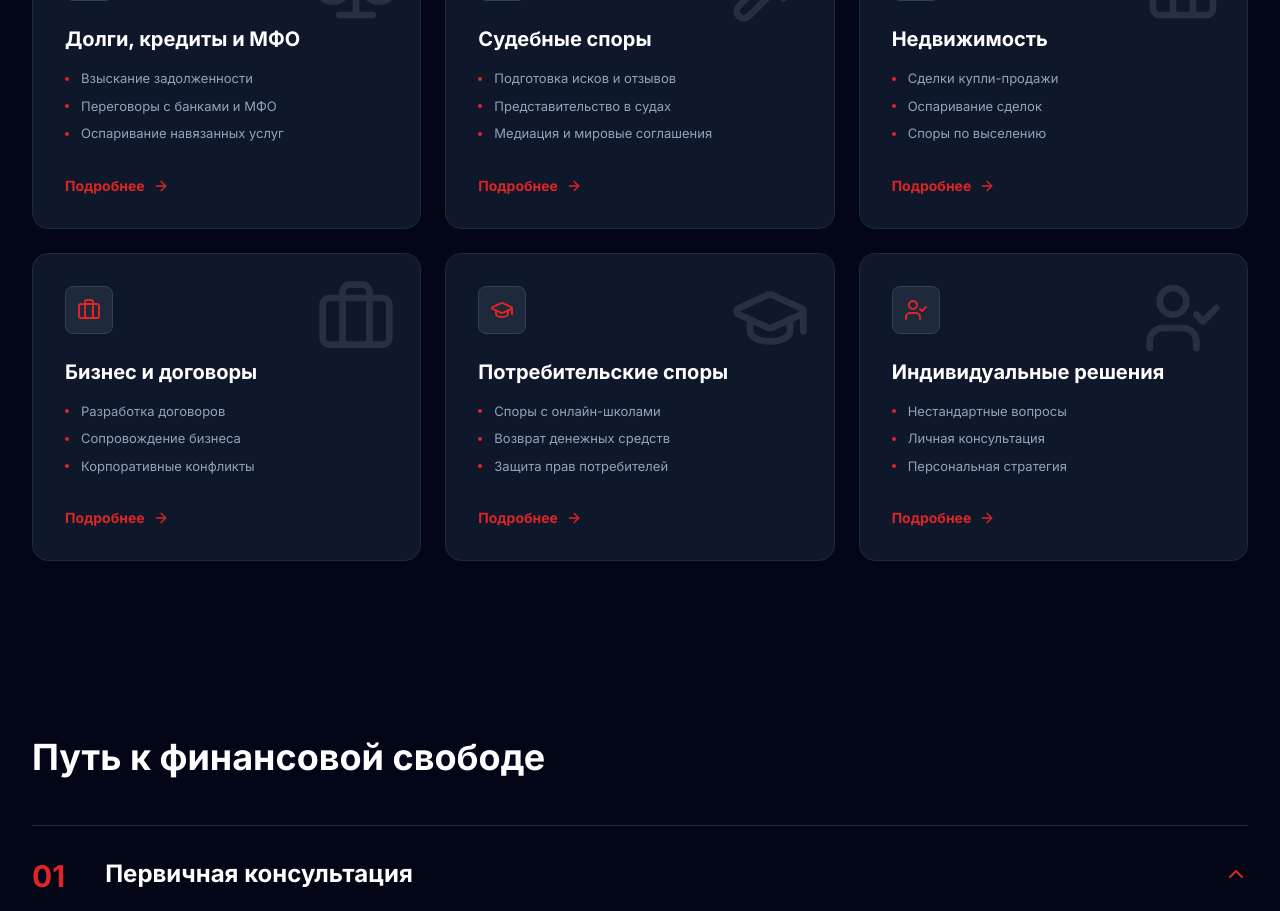
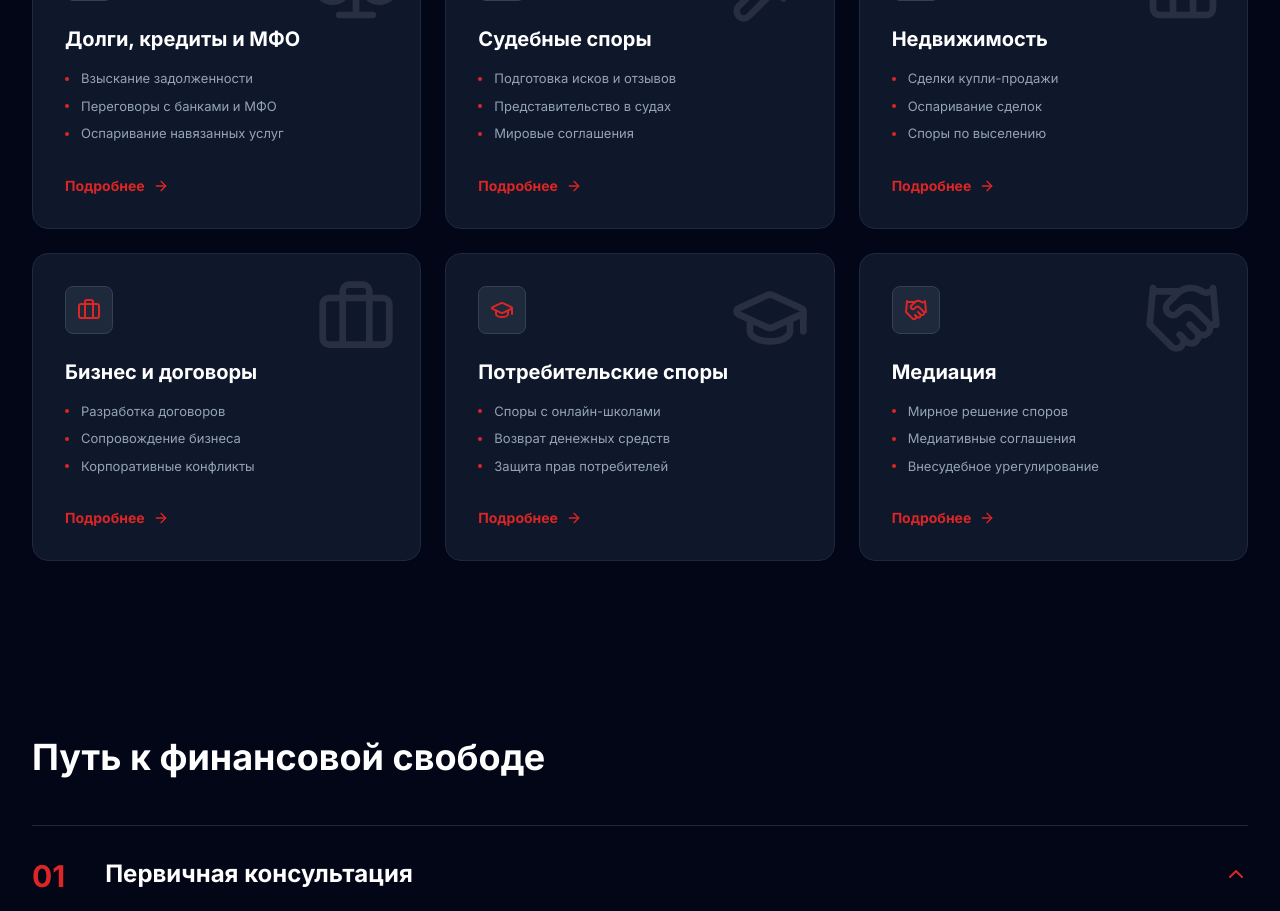
Before and after one commit to Alchinkaz/qaz-prime, a React (Vite) app: page / in a window 1280 px wide. Shown: the part 1760-2671 px from the top of the page. Built offline with nearby package versions, Linux system fonts and the light colour scheme.

Commit message:
feat: replace individual solutions with mediation service

```diff
--- a/constants.ts
+++ b/constants.ts
@@ -1,5 +1,5 @@
 import { ServiceItem, FAQItem, StepItem, StatItem } from './types';
-import { Scale, Gavel, Home, Briefcase, GraduationCap, UserCheck } from 'lucide-react';
+import { Scale, Gavel, Home, Briefcase, GraduationCap, Handshake } from 'lucide-react';
 
 export const PHONE_NUMBER = "+7 700 095 95 10";
 export const PHONE_HREF = "tel:+77000959510";
@@ -76,7 +76,7 @@ export const SERVICES: (ServiceItem & { icon: any })[] = [
     items: [
       "Подготовка исков и отзывов",
       "Представительство в судах",
-      "Медиация и мировые соглашения"
+      "Мировые соглашения"
     ]
   },
   {
@@ -114,13 +114,13 @@ export const SERVICES: (ServiceItem & { icon: any })[] = [
   },
   {
     id: 6,
-    title: "Индивидуальные решения",
-    icon: UserCheck,
-    description: "Юриспруденция — это всегда индивидуальный подход. Если ваша проблема нестандартна или требует деликатного подхода, мы разработаем персональную стратегию защиты специально для вас.",
+    title: "Медиация",
+    icon: Handshake,
+    description: "Эффективный способ мирного урегулирования споров при участии нейтрального посредника. Мы помогаем достичь взаимовыгодного соглашения в гражданских, семейных и коммерческих конфликтах, сохраняя ваше время, деньги и деловую репутацию.",
     items: [
-      "Нестандартные вопросы",
-      "Личная консультация",
-      "Персональная стратегия"
+      "Мирное решение споров",
+      "Медиативные соглашения",
+      "Внесудебное урегулирование"
     ]
   }
 ];
```
